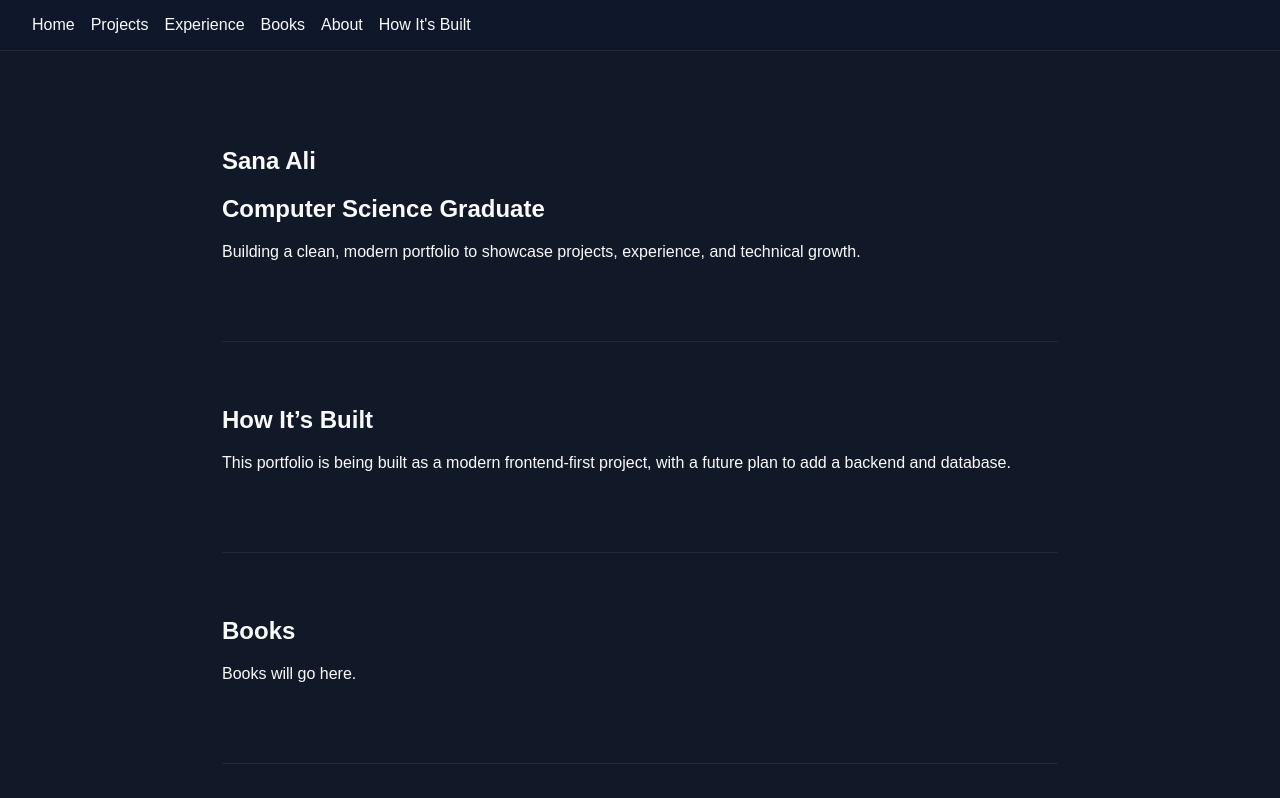
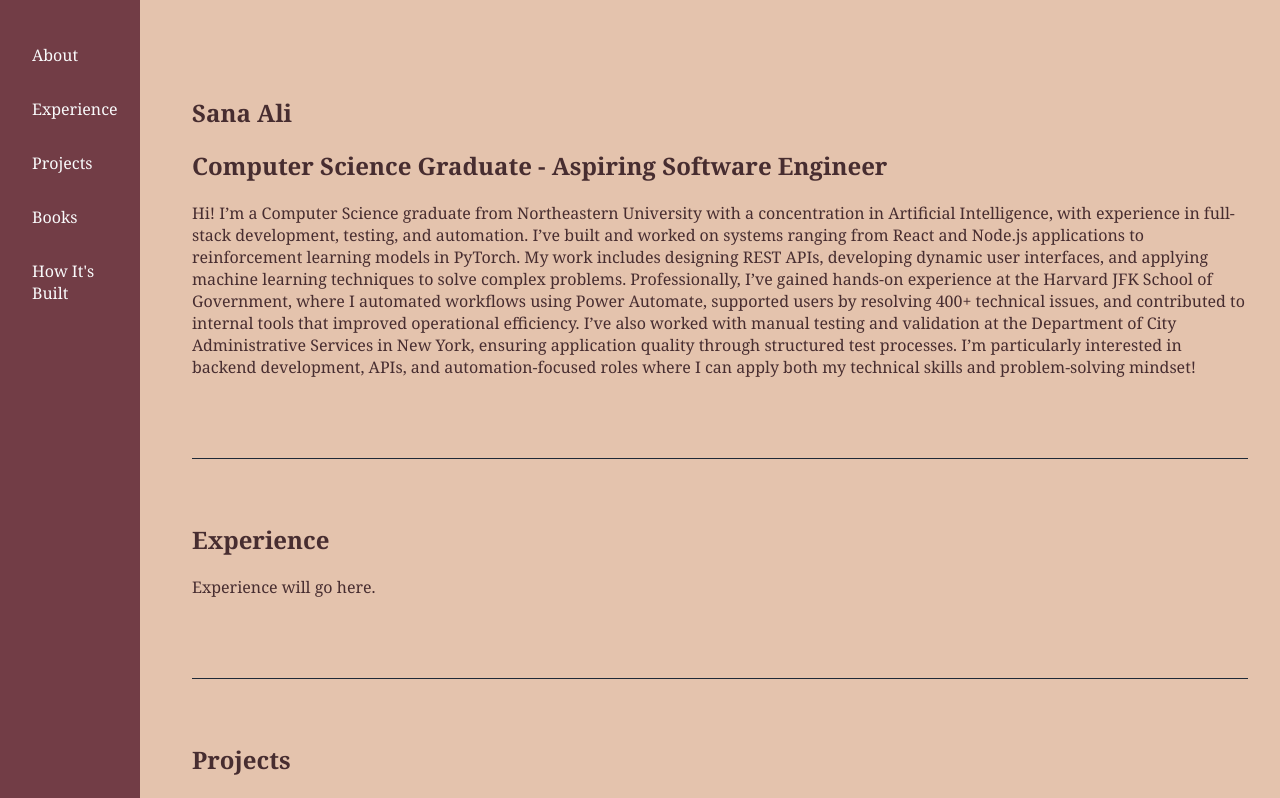
Before and after one commit to sanaali035/portfolio, a React app in the folder frontend/: page / in a window 1280 px wide. Shown: the top 798 px of the page. Built offline with nearby package versions, Linux system fonts and the light colour scheme; the HTML template or start-up script is replaced by a standard one.

Commit message:
adjusted navbar orientation

```diff
--- a/frontend/src/App.jsx
+++ b/frontend/src/App.jsx
@@ -11,10 +11,10 @@ function App() {
       <NavBar />
       <main>
         <About />
+        <Experience />
+        <Projects />
+        <Books />
         <Howto />
-        <Books />
-        <Projects />
-        <Experience />
       </main>
     </>
   );
--- a/frontend/src/components/About.jsx
+++ b/frontend/src/components/About.jsx
@@ -2,10 +2,17 @@ function About() {
   return (
     <section id="About">
       <h1>Sana Ali</h1>
-      <h2>Computer Science Graduate</h2>
+      <h2>Computer Science Graduate - Aspiring Software Engineer</h2>
       <p>
-        Building a clean, modern portfolio to showcase projects, experience, and
-        technical growth.
+        Hi! I’m a Computer Science graduate from Northeastern University with a concentration in Artificial Intelligence,
+        with experience in full-stack development, testing, and automation. I’ve built and worked on systems ranging from
+        React and Node.js applications to reinforcement learning models in PyTorch. My work includes designing REST APIs,
+        developing dynamic user interfaces, and applying machine learning techniques to solve complex problems. Professionally,
+        I’ve gained hands-on experience at the Harvard JFK School of Government, where I automated workflows using Power Automate,
+        supported users by resolving 400+ technical issues, and contributed to internal tools that improved operational efficiency.
+        I’ve also worked with manual testing and validation at the Department of City Administrative Services in New York,
+        ensuring application quality through structured test processes. I’m particularly interested in backend development,
+        APIs, and automation-focused roles where I can apply both my technical skills and problem-solving mindset!
       </p>
     </section>
   );
--- a/frontend/src/components/Books.jsx
+++ b/frontend/src/components/Books.jsx
@@ -2,7 +2,7 @@ function Books() {
   return (
     <section id="books">
       <h2>Books</h2>
-      <p>Books will go here.</p>
+      <p>Books will go here. Also add Letterbox and Serialized!!!</p>
     </section>
   );
 }
--- a/frontend/src/components/NavBar.jsx
+++ b/frontend/src/components/NavBar.jsx
@@ -1,14 +1,21 @@
-function Navbar() {
+function NavBar() {
+  const links = [
+    { href: "#about", label: "About" },
+    { href: "#experience", label: "Experience" },
+    { href: "#projects", label: "Projects" },
+    { href: "#books", label: "Books" },
+    { href: "#how-to", label: "How It's Built" },
+  ];
+
   return (
     <nav>
-      <a href="#home">Home</a>
-      <a href="#projects">Projects</a>
-      <a href="#experience">Experience</a>
-      <a href="#books">Books</a>
-      <a href="#about">About</a>
-      <a href="#how-to">How It's Built</a>
+      {links.map((link) => (
+        <a key={link.href} href={link.href}>
+          {link.label}
+        </a>
+      ))}
     </nav>
   );
 }
 
-export default Navbar;
+export default NavBar;
--- a/frontend/src/index.css
+++ b/frontend/src/index.css
@@ -8,29 +8,39 @@ html {
 
 body {
   margin: 0;
-  font-family: Arial, sans-serif;
-  background: #111827;
-  color: #f9fafb;
+  font-family: "Georgia", serif;
+  background: #e4c3ad;
+  color: #472d30;
 }
 
 nav {
-  position: sticky;
+  position: fixed;
   top: 0;
+  left: 0;
+  height: 100vh;
+  width: 140px;
   display: flex;
-  gap: 1rem;
-  padding: 1rem 2rem;
-  background: #0f172a;
-  border-bottom: 1px solid #1f2937;
+  flex-direction: column;
+  gap: 0.5rem;
+  padding: 2rem 1rem;
+  background: #723d46;
 }
 
 nav a {
   color: #f9fafb;
   text-decoration: none;
+  padding: 0.75rem 1rem;
+  border-radius: 8px;
+  transition: background 0.2s ease, transform 0.2s ease;
+}
+
+nav a:hover {
+  background: rgba(255, 255, 255, 0.15);
+  transform: translateX(4px);
 }
 
 main {
-  max-width: 900px;
-  margin: 0 auto;
+  margin-left: 160px;
   padding: 2rem;
 }
 
@@ -39,6 +49,7 @@ section {
   border-bottom: 1px solid #1f2937;
 }
 
-h1, h2 {
+h1,
+h2 {
   margin-top: 0;
 }
```
Also changed, not shown: frontend/src/sections/navbar.js (added).
